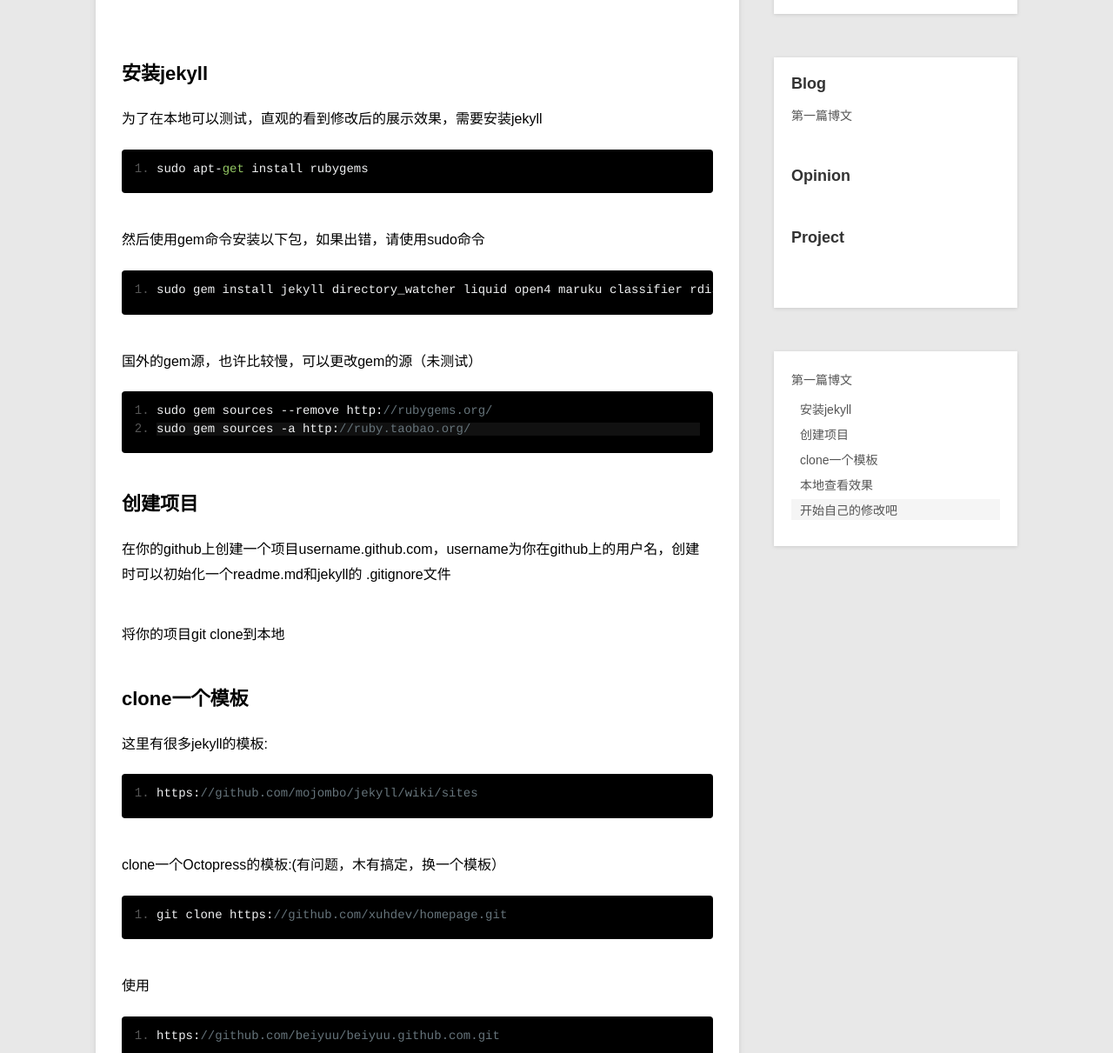
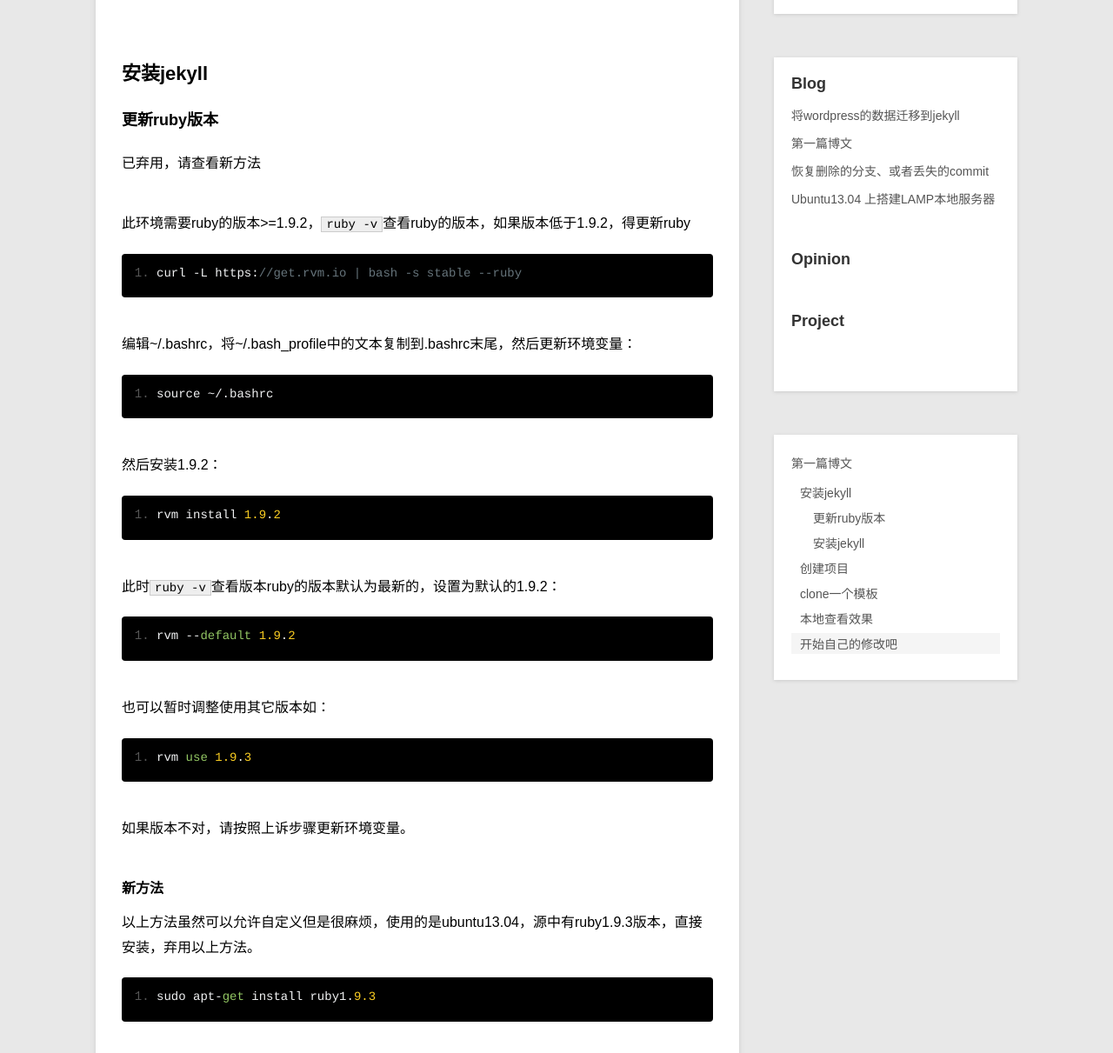
Before and after one commit to xapool/xapool.github.com, a Jekyll site: the page built from _posts/blog/2013-10-14-my-first-post.md, in a window 1280 px wide and 1400 px high, cut to the strip 189-1400 px from the top of the window. Shown: the whole strip at 87% size. Built offline with Jekyll 4.4.1, drawn with Linux system fonts in a browser that asks for light colours; Markdown is read by kramdown in place of the engine named in the settings; some of the changed text lies outside the part shown.

Commit message:
add and update post

```diff
--- /dev/null
+++ b/_posts/blog/2013-06-24-ubuntu13-04-build-local-server-lamp.md
@@ -0,0 +1,72 @@
+---
+layout:     post
+title:      Ubuntu13.04 上搭建LAMP本地服务器
+category: blog
+description: 这是以前的一篇在本地测试用的
+---
+
+##安装
+
+### 安装MYSQL
+    sudo apt-get install mysql-server
+    sudo apt-get install mysql-client
+
+安装mysql-server的过程中需要设置root用户的密码
+
+### 安装Apache
+    sudo apt-get install apache2
+
+###安装PHP
+    sudo apt-get install php5
+    sudo apt-get install libapache2-mod-auth-mysql
+    sudo apt-get install php5-mysql
+
+###安装phpMyadmin
+    sudo apt-get install phpmyadmin
+    sudo ln -s /usr/share/phpmyadmin
+
+安装过程中配置phpMyadmin，服务器要选择apache。需要输入数据库的登陆密码，并设置phpMyadmin的登陆密码
+
+##测试
+
+###修改权限
+    chown username /var/www（将username替换为您当前用户的用户名）
+    chmod 777 /var/www/
+
+###检测Mysql是否正常
+
+在终端中输入：
+
+
+    mysql -uroot -p
+
+
+输入密码，看是否可正常登陆
+
+###检测Apache是否正常
+
+在浏览器中打开：[http://localhost/](http://localhost)
+
+如果出现如下信息，则表明正常。
+> # It works!
+>
+> This is the default web page for this server.
+
+>The web server software is running but no content has been added, yet.
+
+
+###检测PHP是否正常
+
+Ubuntu下Apache的默认安装路径为/var/www/，到其目录下新建info.php文件，文件内容为：
+
+然后在浏览器中打开：[http://localhost/info.php](http://localhost/info.php) 看是否正常。
+
+###检查phpMyadmin是否正常
+
+在浏览器中访问[http://localhost/phpmyadmin](http://localhost/phpmyadmin)，到phpMyAdmin的登陆界面
+
+重启apache服务器：
+
+做完一些修改后有时要重启一下：
+
+    sudo /etc/init.d/apache2 restart
--- /dev/null
+++ b/_posts/blog/2013-08-12-recover-deleted-branches-lost-commit.md
@@ -0,0 +1,47 @@
+---
+layout: post
+title: 恢复删除的分支、或者丢失的commit
+category: blog
+description: 这些东西很是受用
+---
+
+手一哆嗦把分支删掉了，干掉了好几天的工作成果，不甘心。谁让咱git使用没那么牛呢，遂找办法。还是把《git权威指南》细细看完吧。
+
+转自：[http://sumsung753.blog.163.com/blog/static/146364501201301711943864/](http://sumsung753.blog.163.com/blog/static/146364501201301711943864/)
+
+在使用Git的过程中，有时可能会有一些误操作
+
+比如：执行`checkout -f` 或  `reset -hard` 或  `branch  -d`删除一个分支
+
+结果造成本地（远程）的分支或某些commit丢失
+
+可以通过reflog来进行恢复，前提是丢失的分支或commit信息没有被git gc清除
+
+一般情况下，gc对那些无用的object会保留很长时间后才清除的
+
+reflog是git提供的一个内部工具，用于记录对git仓库进行的各种操作
+
+可以使用`git reflog show`或`git log -g`命令来看到所有的操作日志
+
+##恢复的过程很简单：
+
+1. 通过`git log -g` 命令来找到我们需要恢复的信息对应的commit_id，可以通过提交的时间和日期来辨别。一个好的办法是运行：
+
+    *   git log --since="2 weeks ago" -- myfile #可以查看2个星期期间的myfile历史
+    *   git log --branches="developer" #可以查看某个developer的commit
+
+2.  通过git branch recover_branch[新分支] commit_id 来建立一个新的分支
+
+这样，我们就把丢失的东西给恢复到了recover_branch分支上了。
+
+Q:如果是不小心执行了git reset，还有办法取消吗？
+
+A:git reflog 查看操作历史，找到之前 HEAD 的 hash 值，然后 git reset --hard 到那个 hash 即可。
+
+Q:怎样找回历史版本中删除的文件？
+
+A:先确定需要恢复的文件要恢复成哪一个历史版本(commit)，假设那个版本号是： commit_id，那么
+
+    git checkout [commit_id] — <path_to_file>
+
+就可以恢复。
--- a/_posts/blog/2013-10-14-my-first-post.md
+++ b/_posts/blog/2013-10-14-my-first-post.md
@@ -6,13 +6,47 @@ description: 这是首次使用githubpages的第一篇博文，也是一篇教
 ---
 
 ##安装jekyll
+###更新ruby版本
+
+已弃用，请查看新方法
+
+
+此环境需要ruby的版本>=1.9.2，`ruby -v`查看ruby的版本，如果版本低于1.9.2，得更新ruby
+
+    curl -L https://get.rvm.io | bash -s stable --ruby
+
+编辑~/.bashrc，将~/.bash_profile中的文本复制到.bashrc末尾，然后更新环境变量：
+
+    source ~/.bashrc
+
+然后安装1.9.2：
+
+    rvm install 1.9.2
+
+此时`ruby -v`查看版本ruby的版本默认为最新的，设置为默认的1.9.2：
+
+    rvm --default 1.9.2
+
+也可以暂时调整使用其它版本如：
+
+    rvm use 1.9.3
+
+如果版本不对，请按照上诉步骤更新环境变量。
+
+####新方法
+以上方法虽然可以允许自定义但是很麻烦，使用的是ubuntu13.04，源中有ruby1.9.3版本，直接安装，弃用以上方法。
+
+    sudo apt-get install ruby1.9.3
+
+###安装jekyll
 为了在本地可以测试，直观的看到修改后的展示效果，需要安装jekyll
 
     sudo apt-get install rubygems
 
-然后使用gem命令安装以下包，如果出错，请使用sudo命令
+然后使用gem命令安装以下包：
 
-    sudo gem install jekyll directory_watcher liquid open4 maruku classifier rdiscount
+    sudo gem install jekyll
+    sudo gem install rdiscount
 
 国外的gem源，也许比较慢，可以更改gem的源（未测试）
 
--- /dev/null
+++ b/_posts/blog/2013-10-16-migrate-wp-jekyll.md
@@ -0,0 +1,35 @@
+---
+layout:     post
+title:      将wordpress的数据迁移到jekyll
+category: blog
+description: 遇到了太多的麻烦，整个重来了好几遍
+---
+
+##将wordpress的数据迁移到jekyll
+官方文档:
+
+    [http://jekyllrb.com/docs/migrations/](http://jekyllrb.com/docs/migrations/)
+
+安装过程中出错，因为ruby版本太低，要更新版本到1.9.2，因为先前的工作并没有更新ruby的版本，导致遇到了很多麻烦，所以重新来了一遍。更新ruby的方法，已经放到了第一篇文章中去了。
+
+###备份wordpress的文章
+进入wordpress的后台，工具-导出，导出文章即可，是一个xml文件
+
+
+前期准备，这里使用从xml导出的方式，从数据库导出一直没有搞定
+
+    sudo gem install hpricot
+
+这里使用别人修改好了的脚本，官方脚本对中文支持不友好：
+
+    [https://gist.github.com/chitsaou/1394128](https://gist.github.com/chitsaou/1394128)
+
+将备份的wordpress.xml放到项目的根目录，把脚本放到新建的utils目录中，然后运行：
+
+    sudo ruby -r "./utils/wordpressdotcom.rb" -e "Jekyll::WordpressDotCom.process"
+
+因为边一直使用了sudo，导致后来出了很多问题，不得不使用sudo才行。
+
+转换好的文章在`source`目录中。
+
+把html转换成markdown真是个力气活，最后还有手动纠正很多错误才行。
```
